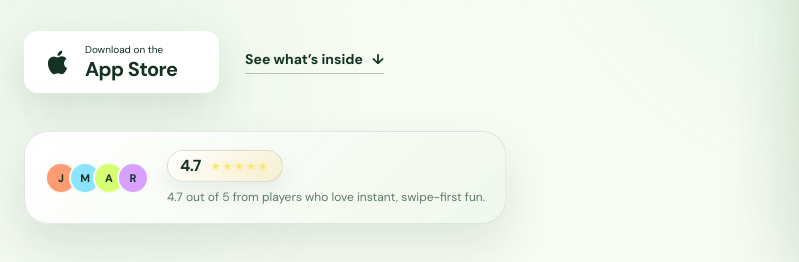
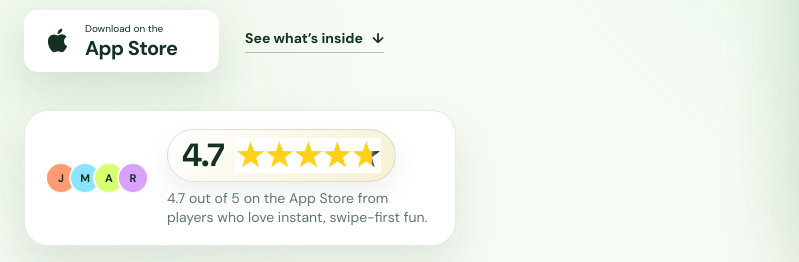
Before and after one commit to RoiGerber/PlaygroundSite, a website: page index.html in a window 1280 px wide. Shown: the part 545-807 px from the top of the page, 0-799 px from the left. Drawn offline with Linux system fonts and the light colour scheme.

Commit message:
white element background of the 4.7 stars element
# Conflicts:
#	index.html
#	styles.css

```diff
--- a/index.html
+++ b/index.html
@@ -129,11 +129,15 @@
               <span class="avatar avatar-four">R</span>
             </div>
             <div class="hero-proof-copy">
-              <div class="hero-proof-rating" aria-label="Rated 4.7 out of 5">
+              <div class="hero-proof-rating" aria-label="Rated 4.7 on the App Store">
                 <strong>4.7</strong>
-                <span class="stars" aria-hidden="true">★★★★★</span>
+                <img
+                  class="stars-image"
+                  src="/assets/images/4.7stars.png"
+                  alt=""
+                />
               </div>
-              <span>4.7 out of 5 from players who love instant, swipe-first fun.</span>
+              <span>4.7 out of 5 on the App Store from players who love instant, swipe-first fun.</span>
             </div>
           </div>
         </div>
--- a/styles.css
+++ b/styles.css
@@ -385,9 +385,7 @@ h3 {
   padding: 18px 20px;
   border: 1px solid rgba(20, 50, 34, 0.1);
   border-radius: 24px;
-  background:
-    linear-gradient(135deg, rgba(255, 255, 255, 0.94), rgba(238, 247, 234, 0.9)),
-    rgba(255, 255, 255, 0.88);
+  background: #ffffff;
   box-shadow:
     0 22px 46px rgba(20, 50, 34, 0.1),
     inset 0 1px 0 rgba(255, 255, 255, 0.65);
@@ -431,28 +429,38 @@ h3 {
 .hero-proof-rating {
   display: inline-flex;
   align-items: center;
-  gap: 10px;
+  gap: 12px;
   width: fit-content;
-  padding: 7px 12px;
+  padding: 8px 14px;
   border: 1px solid rgba(20, 50, 34, 0.12);
   border-radius: 999px;
   background:
     linear-gradient(135deg, rgba(255, 255, 255, 0.88), rgba(246, 239, 208, 0.94));
   box-shadow: 0 10px 24px rgba(20, 50, 34, 0.08);
   color: #143222;
+  white-space: nowrap;
 }
 
 .hero-proof-rating strong {
-  font-size: 16px;
-  line-height: 1;
-  letter-spacing: -0.04em;
-}
-
-.stars {
-  color: #ffe56c;
-  font-size: 11px;
-  letter-spacing: 2px;
-  text-shadow: 0 1px 10px rgba(255, 200, 0, 0.35);
+  font-family: var(--heading);
+  font-size: clamp(24px, 2.5vw, 32px);
+  line-height: 0.95;
+  letter-spacing: -0.06em;
+  color: #143222;
+}
+
+.stars-image {
+  display: block;
+  flex-shrink: 0;
+  width: clamp(108px, 14vw, 146px);
+  height: auto;
+}
+
+.hero-proof-copy span {
+  display: block;
+  max-width: 28ch;
+  font-size: 14px;
+  line-height: 1.35;
 }
 
 .hero-visual {
@@ -2524,12 +2532,16 @@ h3 {
     border-radius: 22px;
   }
 
-  .hero-proof-copy::before {
-    font-size: 34px;
-  }
-
   .hero-proof-copy span {
     font-size: 13px;
+  }
+
+  .hero-proof-rating {
+    gap: 10px;
+  }
+
+  .hero-proof-rating strong {
+    font-size: 34px;
   }
 
   .stars-image {
```
